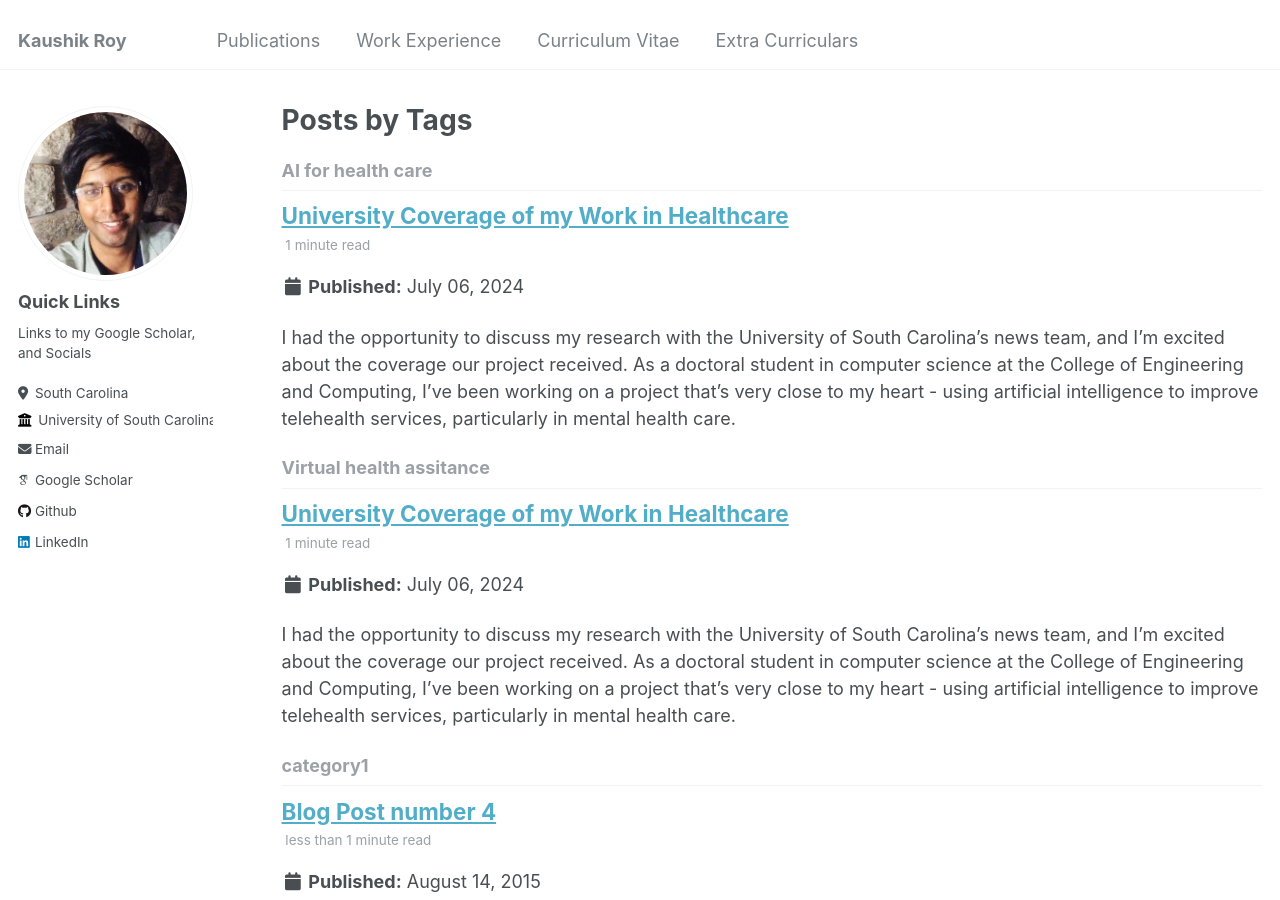
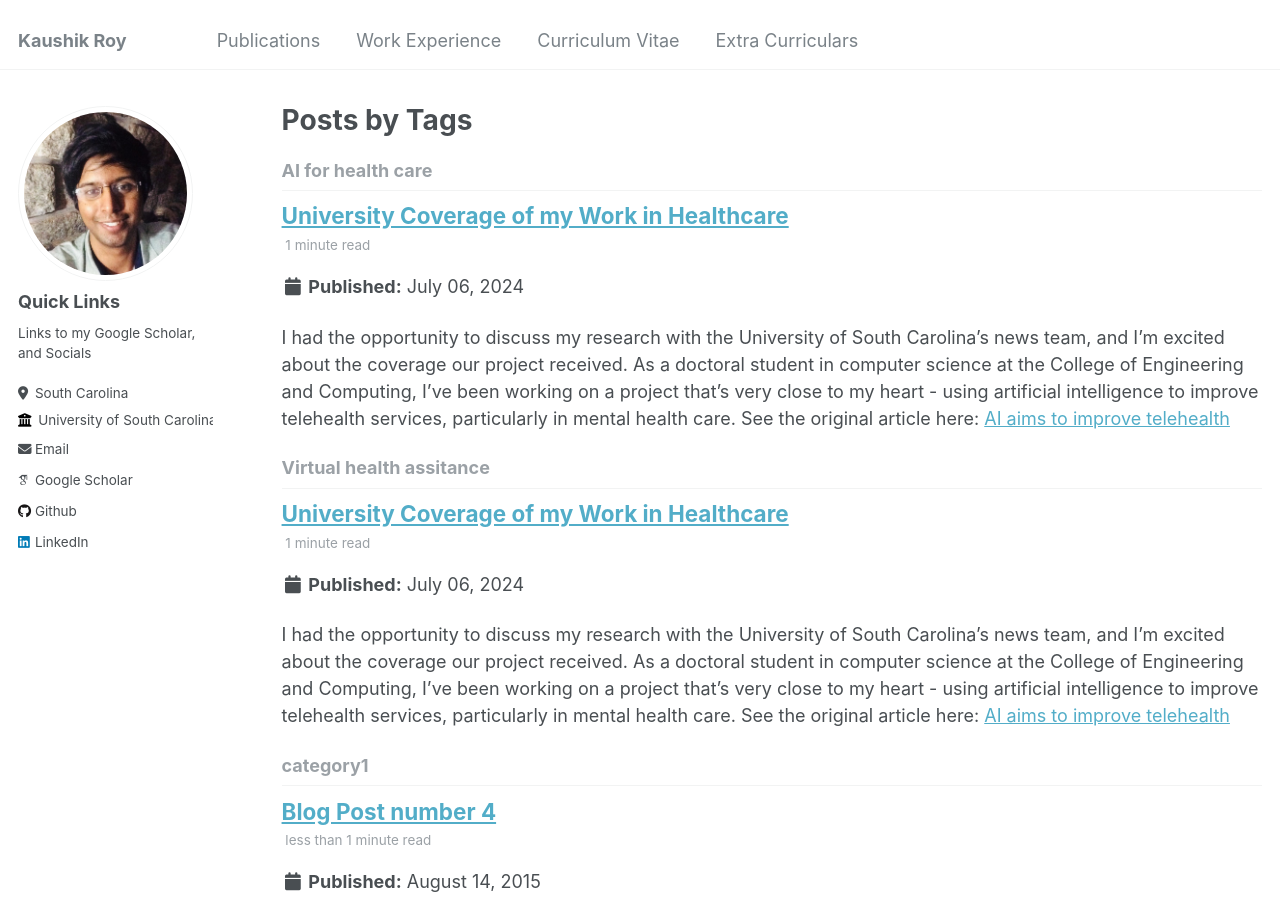
Before and after one commit to kauroy1994/home, a Jekyll site: the page built from _pages/tag-archive.html, in a window 1280 px wide and 900 px high. Built offline with Jekyll 4.4.1, drawn with Linux system fonts in a browser that asks for light colours; some web fonts are replaced.

Commit message:
Update 2024-07-06-future-post.md

```diff
--- a/_posts/2024-07-06-future-post.md
+++ b/_posts/2024-07-06-future-post.md
@@ -2,7 +2,7 @@
 title: 'University Coverage of my Work in Healthcare'
 date: 2024-07-06
 permalink: /posts/2012/08/blog-post-4/
-excerpt: "I had the opportunity to discuss my research with the University of South Carolina's news team, and I'm excited about the coverage our project received. As a doctoral student in computer science at the College of Engineering and Computing, I've been working on a project that's very close to my heart - using artificial intelligence to improve telehealth services, particularly in mental health care."
+excerpt: "I had the opportunity to discuss my research with the University of South Carolina's news team, and I'm excited about the coverage our project received. As a doctoral student in computer science at the College of Engineering and Computing, I've been working on a project that's very close to my heart - using artificial intelligence to improve telehealth services, particularly in mental health care. See the original article here: [AI aims to improve telehealth](https://sc.edu/uofsc/posts/2021/11/ai_telehealth.php)"
 tags:
   - Virtual health assitance
   - AI for health care
```
